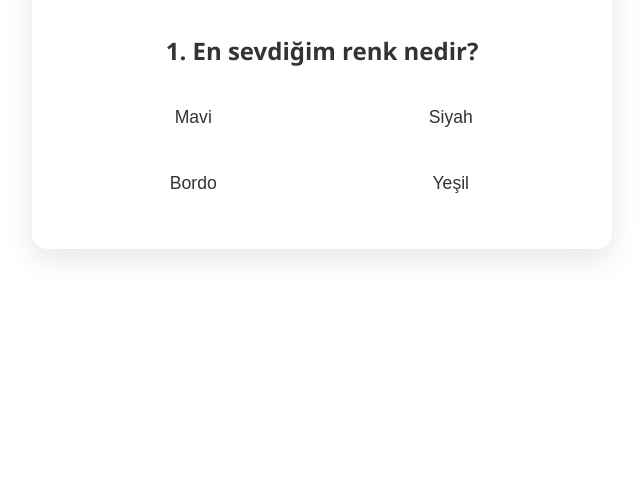
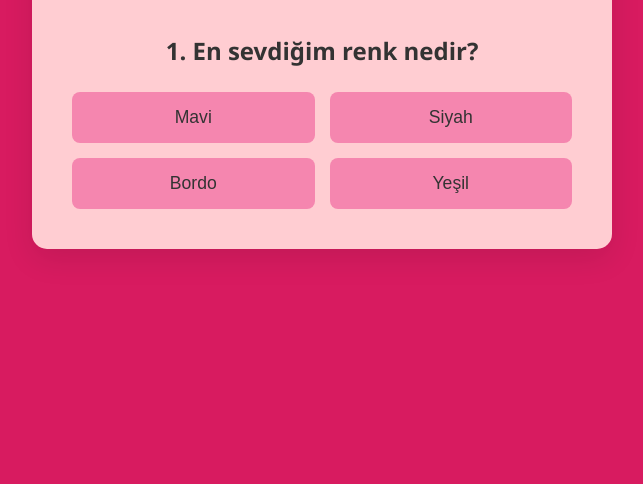
Before and after one commit to ilginyrkci/Quiz, a plain HTML site: page index.html in a window 1280 px wide. Shown: the part 356-840 px from the top of the page, without its empty margins (318-961 px from the left). Drawn offline with Linux system fonts and the light colour scheme.

```diff
--- a/style.css
+++ b/style.css
@@ -17,10 +17,11 @@ body {
     font-family: 'Segoe UI', Tahoma, Geneva, Verdana, sans-serif;
     color: var(--text-dark, #333);
     padding: 20px;
+    background-color: #d81b60;
 }
 
 .quiz-container {
-    background-color: white;
+    background-color: #ffcdd2;
     padding: 40px;
     border-radius: 15px;
     box-shadow: 0 10px 30px rgba(0, 0, 0, 0.1);
@@ -58,7 +59,7 @@ h1 {
     padding: 15px;
     border: 2px solid var(--primary-color);
     border-radius: 8px;
-    background-color: white;
+    background-color: #f586af;
     color: var(--primary-color);
     font-size: 1.1em;
     cursor: pointer;
```
